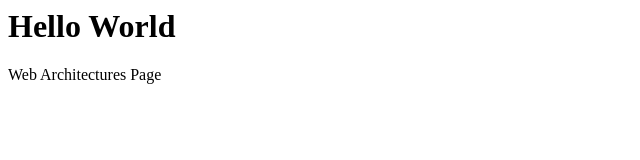
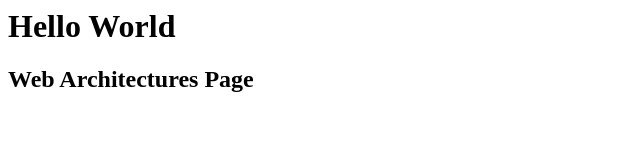
Before and after one commit to tmaswera/Launchsite, a plain HTML site: page html/index.html in a window 1280 px wide. Shown: the whole page, without its empty margins (0-640 px from the left). Drawn offline with Linux system fonts and the light colour scheme.

Commit message:
Second Change

```diff
--- a/html/index.html
+++ b/html/index.html
@@ -1,7 +1,7 @@
 <html>
 <body>
 <h1> Hello World </h1>
-<p> Web Architectures Page</p>
+<h2> Web Architectures Page</h2>
 </body>
 
 </html>
```
